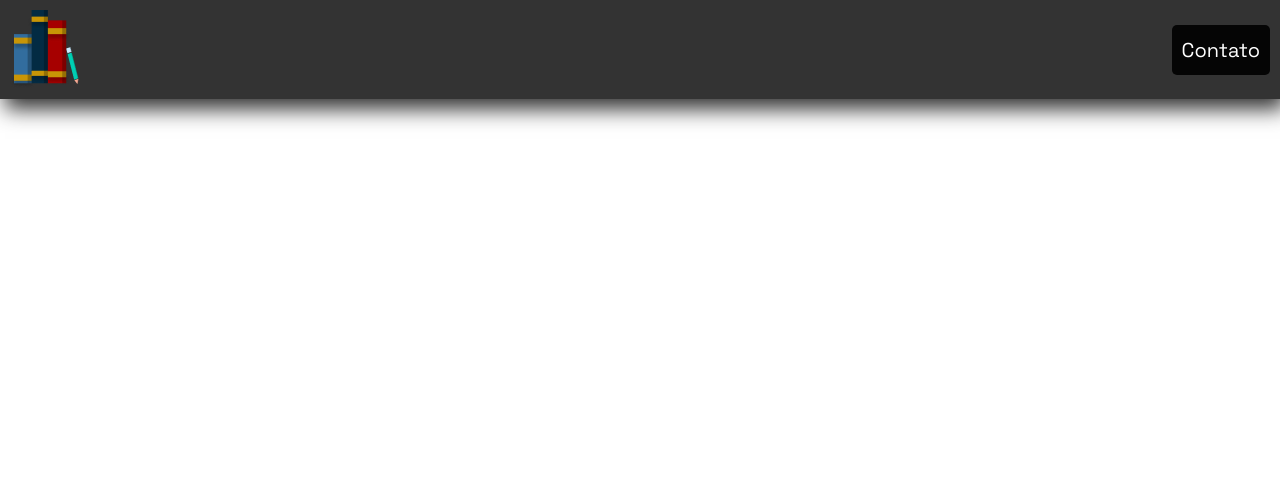
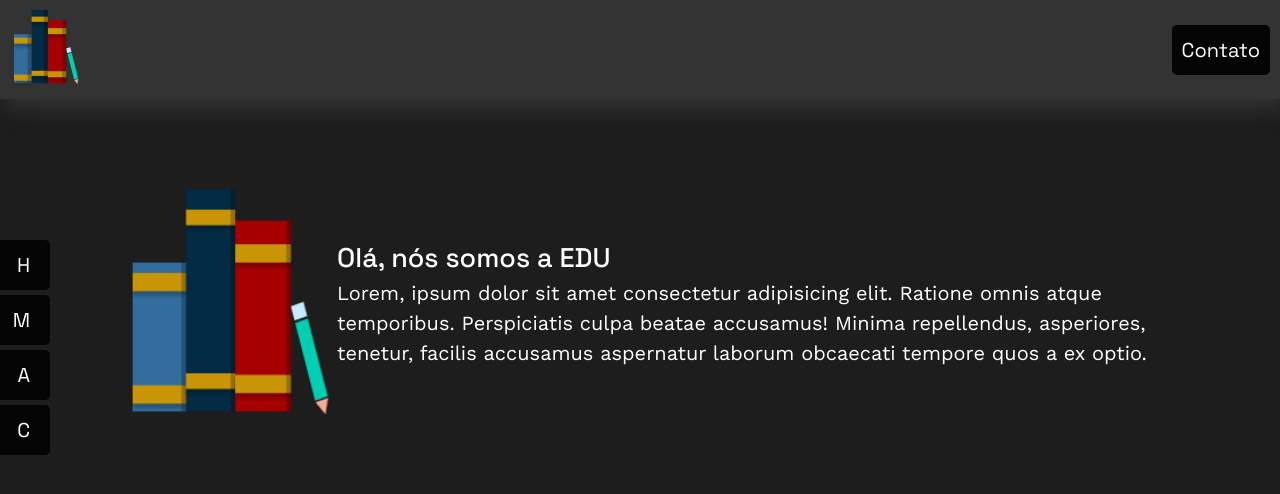
Before and after one commit to Ocamilinho/edu, a Next.js app: page / in a window 1280 px wide. Shown: the top 494 px of the page. Built offline with nearby package versions, Linux system fonts and the light colour scheme.

Commit message:
nav (no colors)

```diff
--- a/pages/_app.tsx
+++ b/pages/_app.tsx
@@ -1,6 +1,6 @@
 import type { AppProps } from 'next/app'
 import { ThemeProvider, DefaultTheme } from 'styled-components'
-import {GlobalStyle} from '../styles/globalstyles'
+import { GlobalStyle } from '../styles/globalstyles'
 import { theme } from '../styles/theme'
 import "../styles/global.css"
 
--- /dev/null
+++ b/src/components/atoms/minipostit/index.tsx
@@ -0,0 +1,16 @@
+import Link from "next/link";
+import React from "react";
+import { FontTitleSpan, FundoPostIt } from "./style";
+
+const MiniPostIt = (props) => {
+  return (
+    <Link href={props.link}>
+  <FundoPostIt>
+    <FontTitleSpan>{props.name}</FontTitleSpan>
+    <FontTitleSpan>{props.abrevi}</FontTitleSpan>
+  </FundoPostIt>
+  </Link>
+  );
+};
+
+export default MiniPostIt;
--- /dev/null
+++ b/src/components/atoms/minipostit/style.tsx
@@ -0,0 +1,23 @@
+import styled from "styled-components";
+
+export const FundoPostIt = styled.div`
+    display: flex;
+    align-items: center;
+    justify-content: space-between;
+    width: 200px;
+    height: 50px;
+    padding: 20px;
+    font-family: 'Space Grotesk';
+    translate: -150px;
+    border-radius: 5px;
+    transition: .6s;
+    background-color: var(--preto);
+    &:hover,
+  &:focus{
+    translate: 0;
+  }
+`
+
+export const FontTitleSpan = styled.span`
+    font-size: 20px;
+`
--- /dev/null
+++ b/src/components/templates/NavBar/index.tsx
@@ -0,0 +1,18 @@
+import React from 'react'
+import MiniPostIt from '../../atoms/minipostit'
+import { NavBarHover, OptsNav } from './style'
+
+function NavBar() {
+  return (
+    <NavBarHover>
+        <OptsNav>
+            <MiniPostIt name="Home" abrevi="H" link="/" color="red"/>
+            <MiniPostIt name="Matérias" abrevi="M" link="/materias"/>
+            <MiniPostIt name="Atividades" abrevi="A" link="/atividades"/>
+            <MiniPostIt name="Contribua" abrevi="C" link="/contribua"/>
+        </OptsNav>
+    </NavBarHover>
+  )
+}
+
+export default NavBar
--- /dev/null
+++ b/src/components/templates/NavBar/style.tsx
@@ -0,0 +1,18 @@
+import styled from "styled-components";
+
+export const NavBarHover = styled.div`
+    display: flex;
+    flex-direction: column;
+    align-items: center;
+    justify-content: center;
+    position: fixed;
+    top: 30vh;
+    left:0;
+`
+
+export const OptsNav = styled.ul`
+    display: flex;
+    flex-flow: column nowrap;
+    list-style-type: none;
+    gap: 5px;
+`
--- a/src/components/templates/stylesTemplates.tsx
+++ b/src/components/templates/stylesTemplates.tsx
@@ -11,6 +11,29 @@ export const ButtonNavTemplate = styled.button`
 `
 export const ContainerTemplate = styled.div`
     display:flex;
+    align-items: center ;
+    justify-content:center;
     flex-direction:column;
-    padding: 40px 20px;
+    padding:60px 40px;
 `
+
+export const TitleTemplate = styled.h1`
+    font-size: 27px;
+    font-weight: 500;
+`
+
+export const TextTemplate = styled.p`
+    font-family: 'Work Sans';
+    font-size: 20px;
+`
+
+export const ContainerSideTemplate = styled.div`
+    display: flex;
+    flex-direction: row;
+    align-items: center;
+    padding-top:30px;
+    width: 80vw;
+    gap: 5px;
+
+
+`
--- a/src/pages/homepage/index.tsx
+++ b/src/pages/homepage/index.tsx
@@ -1,16 +1,38 @@
-import React from 'react'
-import Header from '../../components/templates/header'
-import { ContainerTemplate } from '../../components/templates/stylesTemplates'
+import React from "react";
+import Header from "../../components/templates/header";
+import NavBar from "../../components/templates/NavBar";
+import {
+  ContainerSideTemplate,
+  ContainerTemplate,
+  TextTemplate,
+  TitleTemplate,
+} from "../../components/templates/stylesTemplates";
 
 export default function Home() {
   return (
-    <div >
-        <Header/>
-        <ContainerTemplate>
-            <h1></h1>
-        </ContainerTemplate>
+    <div>
+      <Header />
+      <NavBar />
+      <ContainerTemplate>
+        <ContainerSideTemplate>
+          <div>
+            <img src="/logo-6k.png" alt="" width="600px" />
+          </div>
+          <div>
+            <TitleTemplate>Olá, nós somos a EDU</TitleTemplate>
+            <TextTemplate>
+              Lorem, ipsum dolor sit amet consectetur adipisicing elit. Ratione
+              omnis atque temporibus. Perspiciatis culpa beatae accusamus!
+              Minima repellendus, asperiores, tenetur, facilis accusamus
+              aspernatur laborum obcaecati tempore quos a ex optio.
+            </TextTemplate>
+          </div>
+        </ContainerSideTemplate>
+      </ContainerTemplate>
 
+      <ContainerTemplate>
 
+      </ContainerTemplate>
     </div>
-  )
+  );
 }
--- a/styles/globalstyles.tsx
+++ b/styles/globalstyles.tsx
@@ -1,7 +1,7 @@
 import { createGlobalStyle } from 'styled-components'
 
 export const GlobalStyle = createGlobalStyle`
-  @import url('https://fonts.googleapis.com/css2?family=Space+Grotesk:wght@300;400;500;600;700&display=swap');
+  @import url('https://fonts.googleapis.com/css2?family=Space+Grotesk:wght@300;400;500;600;700&family=Work+Sans:wght@300;400;500;600&display=swap');
   :root{
     --branco:#F4F4F4;
     --preto:#050505;
@@ -9,6 +9,7 @@ export const GlobalStyle = createGlobalStyle`
     --amarelo: #FABA08;
     --azulescuro: #032B43;
     --azul: #3F88C5;
+    --bgcfundo: #1d1d1d;
   }
   html,
   body {
@@ -17,6 +18,7 @@ export const GlobalStyle = createGlobalStyle`
     color: white;
     font-family: 'Space Grotesk',-apple-system, BlinkMacSystemFont, Segoe UI, Roboto, Oxygen,
       Ubuntu, Cantarell, Fira Sans, Droid Sans, Helvetica Neue, sans-serif;
+    background-color: var(--bgcfundo);
   }
 
   a {
```
